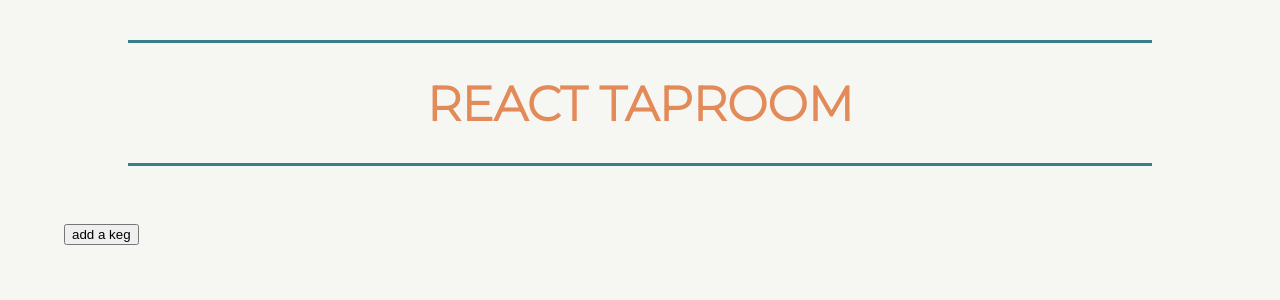
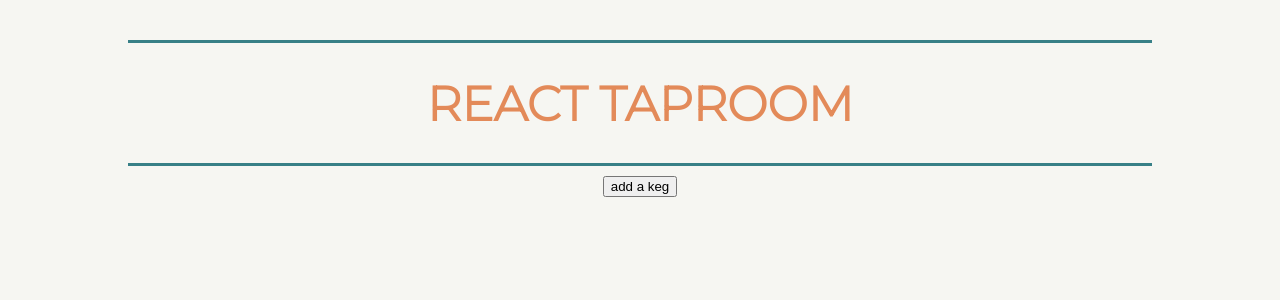
Before and after one commit to michelle-morin/taproom, a React (Create React App) app: page / in a window 1280 px wide. Shown: the top 300 px of the page. Built offline with nearby package versions, Linux system fonts and the light colour scheme.

Commit message:
update inline styles for tapcontrol component

```diff
--- a/src/components/TapControl.js
+++ b/src/components/TapControl.js
@@ -6,7 +6,14 @@ import KegDetail from './KegDetail';
 const tapControlStyles = {
   position: 'relative',
   top: '20vh',
-  margin: '5%'
+  width: '80vw',
+  display: 'flex',
+  justifyContent: 'space-around',
+  alignItems: 'flex-start',
+  flexWrap: 'wrap',
+  marginTop: '2vh',
+  marginLeft: '10vw',
+  marginRight: '10vw'
 }
 
 class TapControl extends React.Component {
```
